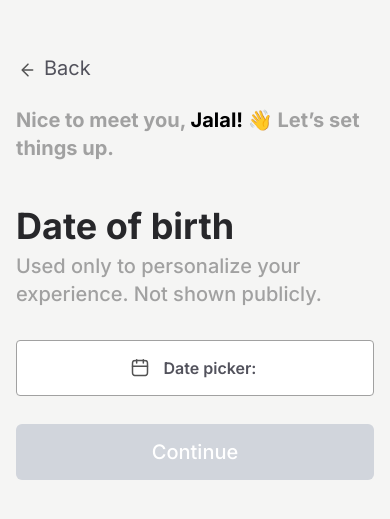
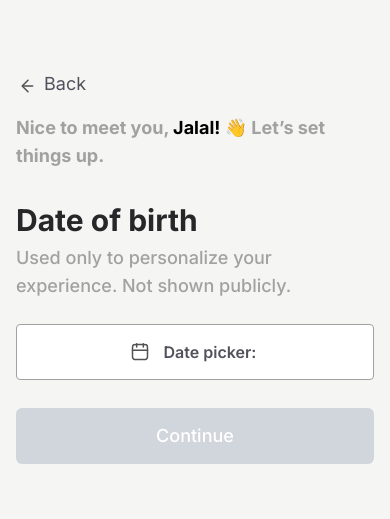
Before and after one commit to white-fortune/noteroom-onboarding, a Next.js app: page /onboard in a window 390 px wide. Shown: the part 155-674 px from the top of the page. Built offline with nearby package versions, Linux system fonts and the light colour scheme.

Commit message:
feat: Implement multi-step user onboarding page for date of birth and identity selection with Framer Motion transitions.

```diff
--- a/app/onboard/page.tsx
+++ b/app/onboard/page.tsx
@@ -98,7 +98,7 @@ export default function OnboardPage() {
     }
 
     return (
-        <div className="min-h-screen bg-stone-100 flex flex-col items-center justify-center p-4">
+        <div className="min-h-screen bg-stone-100 flex flex-col items-center justify-center p-4 md:p-8">
             <AnimatePresence mode="wait">
                 {step === 1 && (
                     <motion.div
@@ -106,26 +106,26 @@ export default function OnboardPage() {
                         initial={{ opacity: 0, x: -20 }}
                         animate={{ opacity: 1, x: 0 }}
                         exit={{ opacity: 0, x: 20 }}
-                        className="w-full max-w-[589px] flex flex-col gap-11"
+                        className="w-full max-w-[589px] flex flex-col gap-8 md:gap-11"
                     >
                         {/* Header Step 1 */}
-                        <div className="flex flex-col gap-6 w-full">
+                        <div className="flex flex-col gap-4 md:gap-6 w-full">
                             <Link href="/signup" className="group flex items-end gap-1 cursor-pointer w-fit">
                                 <BackIcon />
-                                <div className="text-zinc-600 text-xl font-normal font-['Inter']">Back</div>
+                                <div className="text-zinc-600 text-lg md:text-xl font-normal font-['Inter']">Back</div>
                             </Link>
                             <div className="w-full">
-                                <span className="text-neutral-400 text-xl font-bold font-['Inter']">Nice to meet you, </span>
-                                <span className="text-black text-xl font-bold font-['Inter']">Jalal!</span>
-                                <span className="text-neutral-400 text-xl font-bold font-['Inter']"> 👋 Let’s set things up.</span>
+                                <span className="text-neutral-400 text-lg md:text-xl font-bold font-['Inter']">Nice to meet you, </span>
+                                <span className="text-black text-lg md:text-xl font-bold font-['Inter']">Jalal!</span>
+                                <span className="text-neutral-400 text-lg md:text-xl font-bold font-['Inter']"> 👋 Let’s set things up.</span>
                             </div>
                         </div>
 
                         {/* Content Step 1 */}
-                        <div className="w-full flex flex-col gap-8">
+                        <div className="w-full flex flex-col gap-6 md:gap-8">
                             <div className="flex flex-col gap-1.5">
-                                <h1 className="text-zinc-800 text-4xl font-bold font-['Inter']">Date of birth</h1>
-                                <p className="text-neutral-400 text-xl font-medium font-['Inter']">
+                                <h1 className="text-zinc-800 text-3xl md:text-4xl font-bold font-['Inter']">Date of birth</h1>
+                                <p className="text-neutral-400 text-lg md:text-xl font-medium font-['Inter']">
                                     Used only to personalize your experience. Not shown publicly.
                                 </p>
                             </div>
@@ -148,23 +148,23 @@ export default function OnboardPage() {
                         initial={{ opacity: 0, x: 20 }}
                         animate={{ opacity: 1, x: 0 }}
                         exit={{ opacity: 0, x: -20 }}
-                        className="w-full max-w-[589px] flex flex-col gap-8 relative"
+                        className="w-full max-w-[620px] flex flex-col gap-6 md:gap-8 relative"
                     >
                         {/* Back Button */}
-                        <button onClick={handleBack} className="group flex items-end gap-1 cursor-pointer w-fit mb-3">
+                        <button onClick={handleBack} className="group flex items-end gap-1 cursor-pointer w-fit mb-2">
                             <BackIcon />
-                            <div className="text-zinc-600 text-xl font-normal font-['Inter']">Back</div>
+                            <div className="text-zinc-600 text-base md:text-xl font-normal font-['Inter']">Back</div>
                         </button>
 
                         <div className="w-full">
-                            <h1 className="text-zinc-800 text-4xl font-bold font-['Inter'] leading-tight">
+                            <h1 className="text-xl md:text-4xl font-bold font-['Inter'] leading-tight text-zinc-800">
                                 How would you like to introduce yourself?
                             </h1>
                         </div>
 
-                        <div className="flex flex-col gap-10">
-                            <div className="flex flex-col gap-5">
-                                <div className="grid grid-cols-2 gap-6">
+                        <div className="flex flex-col gap-6 md:gap-10">
+                            <div className="flex flex-col gap-4 md:gap-6">
+                                <div className="grid grid-cols-2 gap-3 md:gap-6">
                                     {IDENTITY_OPTIONS.slice(0, 4).map((opt) => (
                                         <IdentityCard
                                             key={opt.id}
@@ -173,13 +173,10 @@ export default function OnboardPage() {
                                             onClick={() => setIdentity(opt.id)}
                                         />
                                     ))}
-                                </div>
-                                <div className="w-1/2">
                                     <IdentityCard
                                         option={IDENTITY_OPTIONS[4]}
                                         selected={identity === "other"}
                                         onClick={() => setIdentity("other")}
-                                        fullHeight={true}
                                     />
                                 </div>
                             </div>
@@ -206,10 +203,11 @@ export default function OnboardPage() {
                         key="step3"
                         initial={{ opacity: 0, scale: 0.95 }}
                         animate={{ opacity: 1, scale: 1 }}
-                        className="text-center"
+                        className="text-center p-8 bg-white rounded-2xl shadow-sm"
                     >
-                        <h1 className="text-2xl font-bold">Interests Step Coming Soon</h1>
-                        <button onClick={handleBack} className="mt-4 text-sky-600 underline">Go Back</button>
+                        <h1 className="text-2xl font-bold mb-4">Interests Step Coming Soon</h1>
+                        <p className="text-gray-500 mb-6">We're building the best experience for you.</p>
+                        <button onClick={handleBack} className="text-sky-600 font-semibold hover:underline">Go Back</button>
                     </motion.div>
                 )}
             </AnimatePresence>
@@ -217,22 +215,23 @@ export default function OnboardPage() {
     )
 }
 
-function IdentityCard({ option, selected, onClick }: { option: IdentityOption, selected: boolean, onClick: () => void, fullHeight?: boolean }) {
+function IdentityCard({ option, selected, onClick }: { option: IdentityOption, selected: boolean, onClick: () => void }) {
     return (
         <div
             onClick={onClick}
             className={`
-                w-full h-36 px-4 py-3.5 bg-white rounded-2xl cursor-pointer transition-all duration-200
+                w-full h-auto min-h-[110px] md:min-h-[144px] px-3 py-3 md:px-4 md:py-4 bg-white rounded-xl md:rounded-2xl cursor-pointer transition-all duration-200
                 shadow-[0px_0px_2.4697303771972656px_0px_rgba(0,0,0,0.25)]
-                flex flex-col justify-start items-start gap-3
+                flex flex-col justify-start items-start gap-1 md:gap-2.5
                 border-2 ${selected ? 'border-sky-600' : 'border-transparent'}
                 hover:shadow-md hover:translate-y-[-2px]
+                active:scale-[0.98]
             `}
         >
-            <div className={`self-stretch h-6 text-xl font-bold font-['Inter'] ${selected ? 'text-sky-600' : 'text-gray-800'}`}>
+            <div className={`self-stretch text-base md:text-xl font-bold font-['Inter'] ${selected ? 'text-sky-600' : 'text-gray-800'}`}>
                 {option.title}
             </div>
-            <div className="self-stretch text-zinc-700 text-base font-normal font-['Inter'] leading-tight">
+            <div className="self-stretch text-zinc-700 text-xs md:text-base font-normal font-['Inter'] leading-tight md:leading-snug">
                 {option.description}
             </div>
         </div>
@@ -251,7 +250,7 @@ function ContinueButton({ onClick, disabled, loading }: { onClick: () => void, d
                 ${!disabled ? 'bg-sky-600 shadow-lg cursor-pointer' : 'bg-gray-300 cursor-not-allowed'}
             `}
         >
-            <span className="text-white text-xl font-medium font-['Inter']">
+            <span className="text-white text-lg md:text-xl font-medium font-['Inter']">
                 {loading ? "Saving..." : "Continue"}
             </span>
         </motion.button>
```
